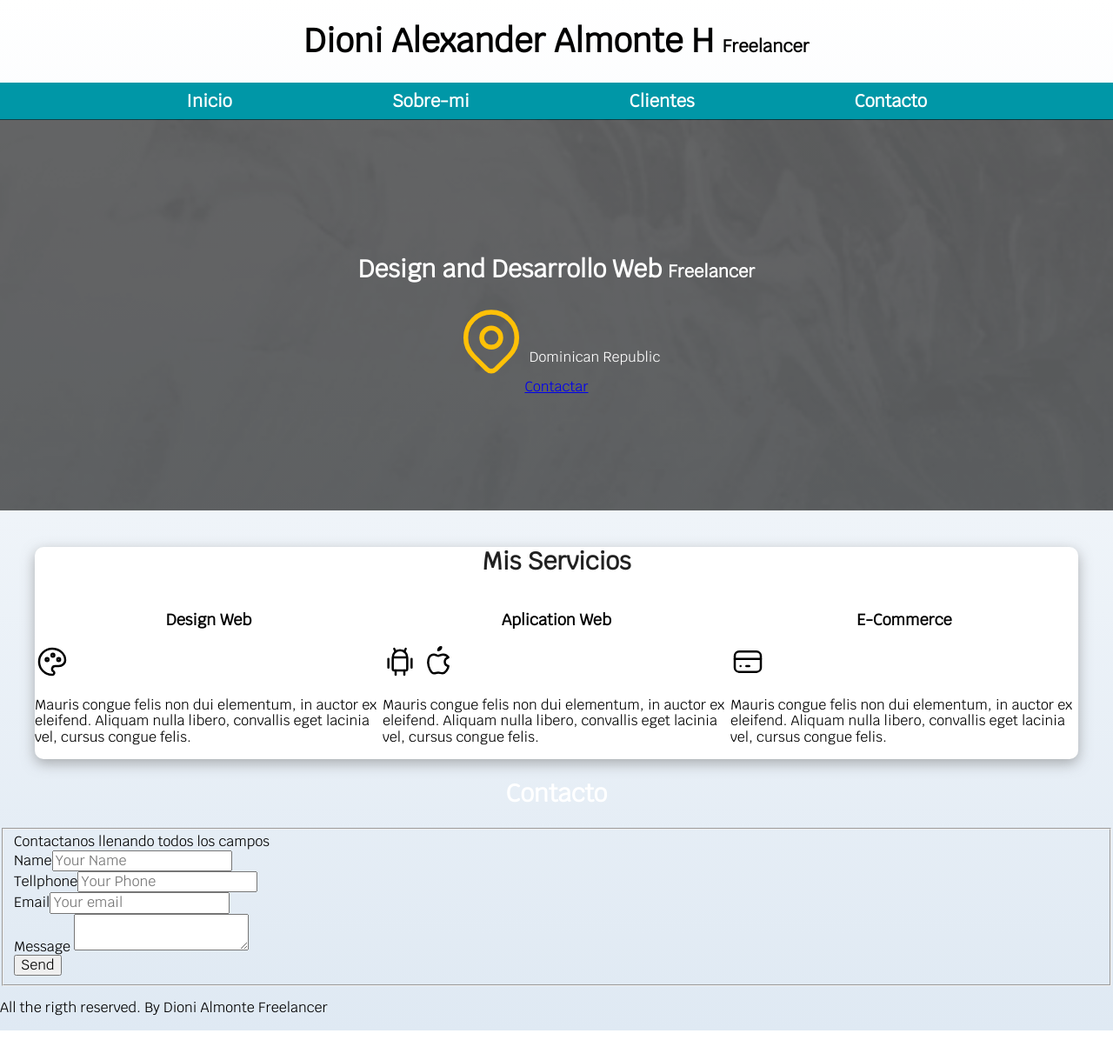
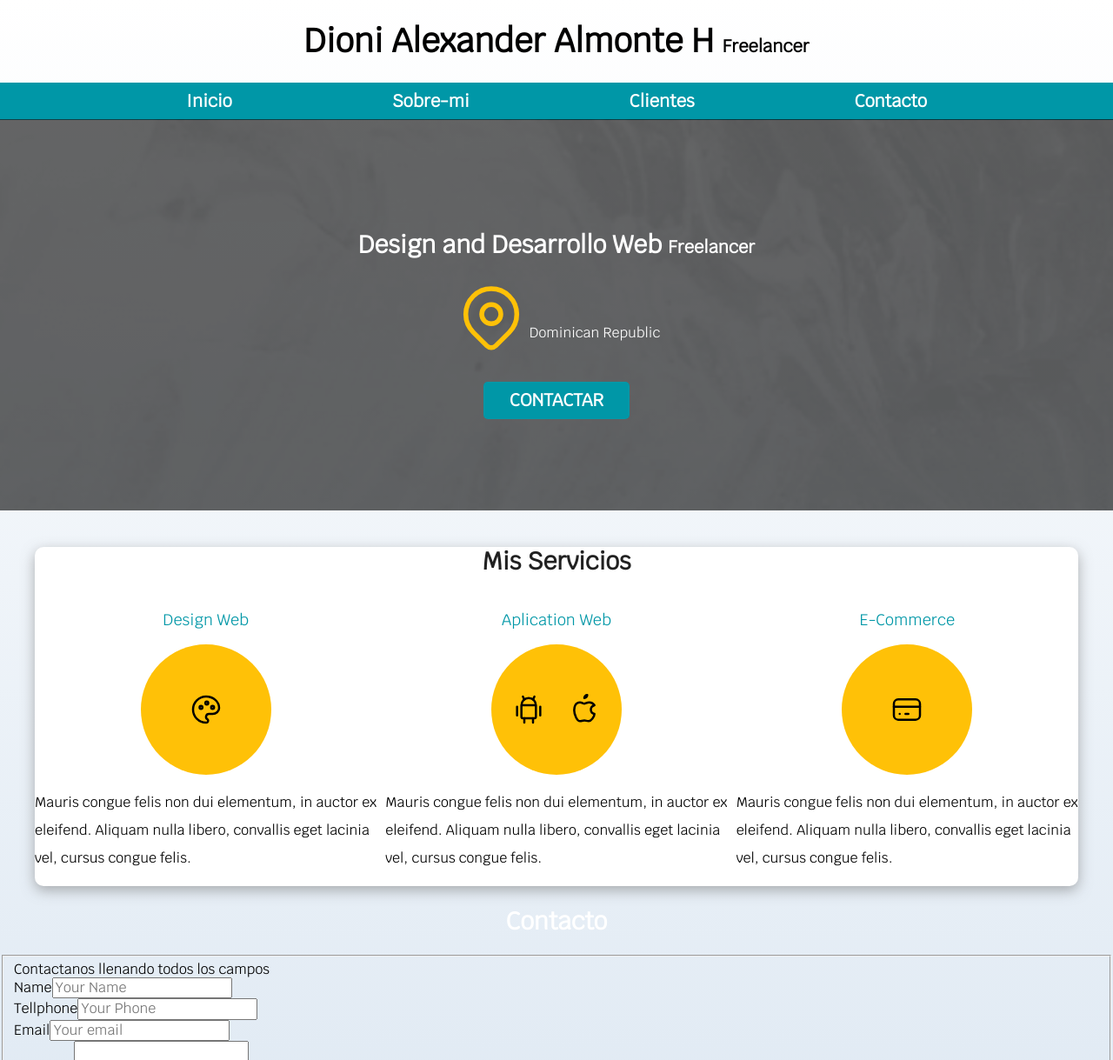
Before and after one commit to Dion0i/Web_frelancer, a plain HTML site: page index.html in a window 1280 px wide. Shown: the top 1219 px of the page at 87% size. Before the commit the page ends 1185 px from the top, so only its background shows below. Drawn offline with Linux system fonts and the light colour scheme.

Commit message:
Workin in Services

```diff
--- a/css/style.css
+++ b/css/style.css
@@ -63,6 +63,27 @@ h1,h2,h3
 {
     max-width: 120rem;
     margin: 0 auto;
+}
+.btn
+{
+ background-color: var(--secundario);
+ color: var(--blanco);
+ padding: 1rem 3rem;
+ margin-top: 3rem;
+ font-size: 2rem;
+ text-decoration: none;
+ text-transform: uppercase;
+ font-weight: bold;
+ border-radius: .5rem;
+ width: 90%;
+ text-align: center;
+}
+@media (min-Width: 768px)
+{
+    .btn
+    {
+        width: auto;
+    }
 }
 .nav-bg
 {
@@ -142,9 +163,36 @@ h1,h2,h3
     {
         display: grid;
         grid-template-columns: repeat(3, 1fr);
+        column-gap: 1rem;
     }
 }
 h2.service
 {
     color: #212121;
 }
+.Servicio
+{
+    display: flex;
+    flex-direction: column;
+    align-items: center;
+}
+.Servicio h3
+{
+    color: var(--secundario);
+    font-weight: normal;
+    text-align: center;
+}
+.Servicio p
+{
+    line-height: 2;
+}
+.Servicio .Icons
+{
+    height: 15rem;
+    width: 15rem;
+    background-color: var(--Primario);
+    border-radius: 50%;
+    display: flex;
+    justify-content: space-evenly;
+    align-items: center
+}
--- a/index.html
+++ b/index.html
@@ -45,7 +45,7 @@
                   <p> Dominican Republic</p>
             </div>
 
-            <a href="#">Contactar</a>
+            <a class="btn" href="#">Contactar</a>
         </div>
     </Section> <!--This the Section-->
 
@@ -54,10 +54,11 @@
         <h2 class="service">Mis Servicios</h2>
 
         <div class="Servicios">
-            <section>
+            <section class="Servicio">
                 <!--Firts-->
              <h3>Design Web</h3>
 
+            <div class="Icons">
                 <svg xmlns="http://www.w3.org/2000/svg" class="icon icon-tabler icon-tabler-palette" width="40" height="40" viewBox="0 0 24 24" stroke-width="1.5" stroke="#000000" fill="none" stroke-linecap="round" stroke-linejoin="round">
                    <path stroke="none" d="M0 0h24v24H0z" fill="none"/>
                    <path d="M12 21a9 9 0 0 1 0 -18c4.97 0 9 3.582 9 8c0 1.06 -.474 2.078 -1.318 2.828c-.844 .75 -1.989 1.172 -3.182 1.172h-2.5a2 2 0 0 0 -1 3.75a1.3 1.3 0 0 1 -1 2.25" />
@@ -65,6 +66,7 @@
                    <path d="M12.5 7.5m-1 0a1 1 0 1 0 2 0a1 1 0 1 0 -2 0" />
                    <path d="M16.5 10.5m-1 0a1 1 0 1 0 2 0a1 1 0 1 0 -2 0" />
                 </svg>
+            </div>
 
             <p>Mauris congue felis non dui elementum, in auctor ex eleifend. Aliquam nulla libero,
                convallis eget lacinia vel, cursus congue felis.
@@ -73,10 +75,11 @@
             </section>
             <!--End-->
 
-            <section>
+            <section class="Servicio">
                 <!--Second-->
              <h3>Aplication Web</h3>
 
+             <div class="Icons">
                 <svg xmlns="http://www.w3.org/2000/svg" class="icon icon-tabler icon-tabler-brand-android" width="40" height="40" viewBox="0 0 24 24" stroke-width="1.5" stroke="#000000" fill="none" stroke-linecap="round" stroke-linejoin="round">
                    <path stroke="none" d="M0 0h24v24H0z" fill="none"/>
                    <path d="M4 10l0 6" />
@@ -93,6 +96,7 @@
                    <path d="M9 7c-3 0 -4 3 -4 5.5c0 3 2 7.5 4 7.5c1.088 -.046 1.679 -.5 3 -.5c1.312 0 1.5 .5 3 .5s4 -3 4 -5c-.028 -.01 -2.472 -.403 -2.5 -3c-.019 -2.17 2.416 -2.954 2.5 -3c-1.023 -1.492 -2.951 -1.963 -3.5 -2c-1.433 -.111 -2.83 1 -3.5 1c-.68 0 -1.9 -1 -3 -1z" />
                    <path d="M12 4a2 2 0 0 0 2 -2a2 2 0 0 0 -2 2" />
                  </svg><!--End sticker Apple-->
+             </div>
 
              <p>Mauris congue felis non dui elementum, in auctor ex eleifend. Aliquam nulla libero,
                 convallis eget lacinia vel, cursus congue felis.
@@ -100,9 +104,11 @@
             </section>
             <!--End-->
 
-            <section>
+            <section class="Servicio">
                 <!--Third-->
              <h3>E-Commerce</h3>
+
+             <div class="Icons">
 
                 <svg xmlns="http://www.w3.org/2000/svg" class="icon icon-tabler icon-tabler-credit-card" width="40" height="40" viewBox="0 0 24 24" stroke-width="1.5" stroke="#000000" fill="none" stroke-linecap="round" stroke-linejoin="round">
                    <path stroke="none" d="M0 0h24v24H0z" fill="none"/>
@@ -112,10 +118,12 @@
                    <path d="M11 15l2 0" />
                  </svg><!--End sticker Credit card-->
 
+             </div>
+
              <p>Mauris congue felis non dui elementum, in auctor ex eleifend. Aliquam nulla libero,
                 convallis eget lacinia vel, cursus congue felis.
              </p>
-            </section> <!--End-->
+            </section class="Servicio"> <!--End-->
 
         </div>    <!--Here end div Servicios-->
     </Main> <!--This is main-->
```
Lines whose indentation alone changed are shown as unchanged.
